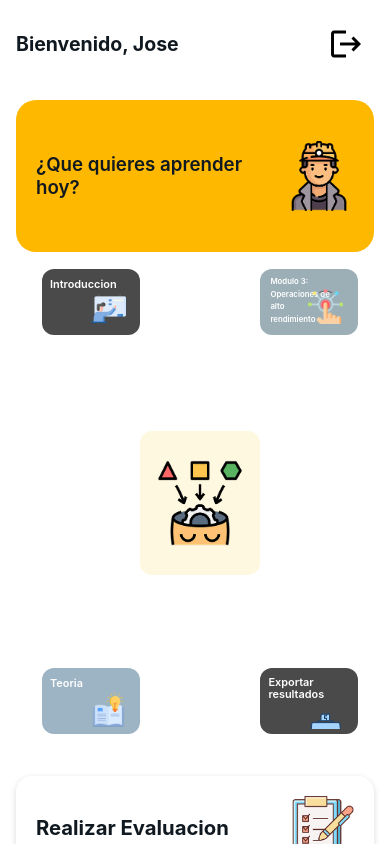
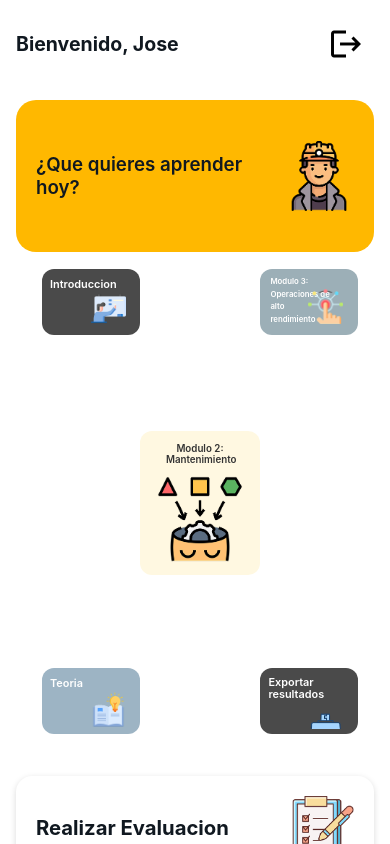
Before and after one commit to Nefta11/minecApp, a React Native app: screen /Home in a window 390 px wide. Built offline with nearby package versions, Linux system fonts and the light colour scheme.

Commit message:
refactor: Add title text and styles to CentralCard for improved clarity and UI consistency

```diff
--- a/app/components/home/CentralCard.tsx
+++ b/app/components/home/CentralCard.tsx
@@ -1,9 +1,10 @@
 import React from 'react';
-import { View, StyleSheet, Dimensions, TouchableOpacity, Image } from 'react-native';
+import { View, StyleSheet, Dimensions, TouchableOpacity, Image, Text } from 'react-native';
 
 const CentralCard: React.FC = () => {
     return (
         <TouchableOpacity style={styles.container} activeOpacity={0.8}>
+            <Text style={styles.title}>Modulo 2:{'\n'} Mantenimiento</Text>
             <View style={styles.imageContainer}>
                 <Image
                     source={require('../../assets/homeIcons/aprendiendo.png')}
@@ -38,6 +39,13 @@ const styles = StyleSheet.create({
         width: width * 0.5,
         height: width * 0.22,
     },
+    title: {
+        fontSize: width * 0.025,
+        fontWeight: '600',
+        color: '#333',
+        marginBottom: 10,
+        textAlign: 'center',
+    },
 });
 
 export default CentralCard;
```
